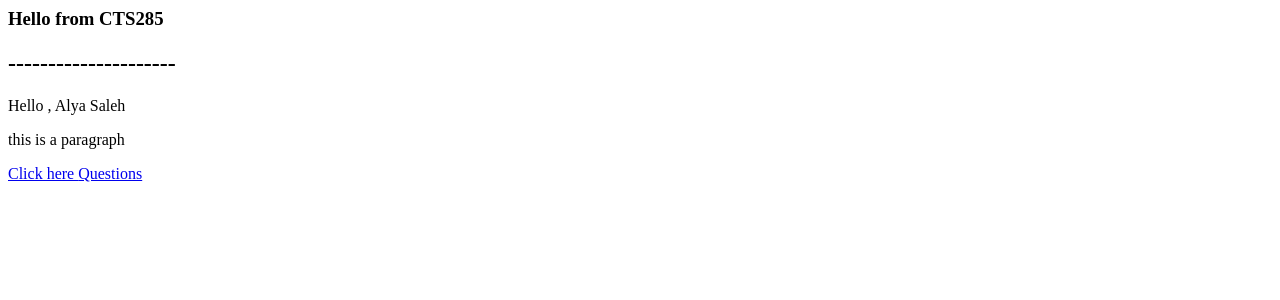
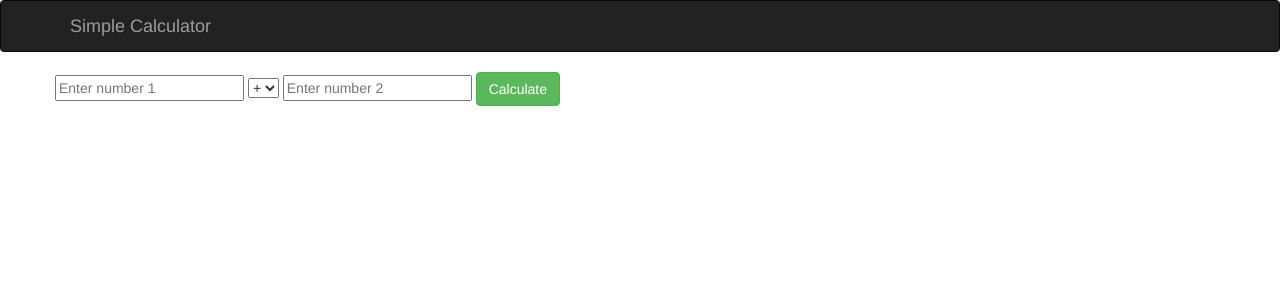
Before and after one commit to Saleha5602/CTS285, a Flask app: page / in a window 1280 px wide. Shown: the top 300 px of the page. Run offline with Flask 3, Linux system fonts and the light colour scheme; some libraries are stand-ins or nearby versions.

Commit message:
Added app,index,results files for the M2HW1.hello,main_page files re for m2t2.

```diff
--- /dev/null
+++ b/m2t1/app.py
@@ -0,0 +1,29 @@
+from flask import Flask, render_template, request  # type: ignore
+
+app = Flask(__name__)
+
+@app.route('/')
+def index():
+    return render_template('index.html')
+
+@app.route('/calculate', methods=['POST'])
+def calculate():
+    num1 = float(request.form['num1'])
+    num2 = float(request.form['num2'])
+    operation = request.form['operation']
+
+    if operation == 'add':
+        result = num1 + num2
+    elif operation == 'subtract':
+        result = num1 - num2
+    elif operation == 'multiply':
+        result = num1 * num2
+    elif operation == 'divide':
+        result = num1 / num2
+    else:
+        result = 'Invalid operation'
+
+    return render_template('result.html', result=result)
+
+if __name__ == '__main__':
+    app.run(debug=True)
--- a/m2t1/hello.py
+++ b/m2t1/hello.py
@@ -1,4 +1,20 @@
-# minimal Flask app
+
+from flask import Flask, redirect, render_template, request, url_for # type: ignore
+
+app = Flask(__name__)
+app.config["DEBUG"] = True
+
+comments = []
+
+@app.route("/", methods=["GET", "POST"])
+def index():
+    if request.method == "GET":
+        return render_template("main_page.html", comments=comments)
+
+    comments.append(request.form["contents"])
+    return redirect(url_for('index'))
+#old code
+""" # minimal Flask app
 from flask import Flask, render_template # type: ignore
 #print("starting flask program", __name__)
 app = Flask(__name__)
@@ -14,4 +30,4 @@ def action():
 
 @app.route("/questions")
 def questions():
-    return "Tried to add another page"
+    return "Tried to add another page" """
--- /dev/null
+++ b/m2t1/templates/index.html
@@ -0,0 +1,52 @@
+<!DOCTYPE html>
+<html>
+<head>
+    <meta charset="utf-8">
+        <meta http-equiv="X-UA-Compatible" content="IE=edge">
+        <meta name="viewport" content="width=device-width, initial-scale=1">
+
+        <link rel="stylesheet" href="https://maxcdn.bootstrapcdn.com/bootstrap/3.3.5/css/bootstrap.min.css" integrity="sha512-dTfge/zgoMYpP7QbHy4gWMEGsbsdZeCXz7irItjcC3sPUFtf0kuFbDz/ixG7ArTxmDjLXDmezHubeNikyKGVyQ==" crossorigin="anonymous">
+    <title>Calculator</title>
+</head>
+<body>
+    <!--h1>Simple Calculator</h1>-->
+    <nav class="navbar navbar-inverse">
+        <div class="container">
+          <div class="navbar-header">
+            <button type="button" class="navbar-toggle collapsed" data-toggle="collapse" data-target="#navbar" aria-expanded="false" aria-controls="navbar">
+              <span class="sr-only">Toggle navigation</span>
+              <span class="icon-bar"></span>
+              <span class="icon-bar"></span>
+              <span class="icon-bar"></span>
+            </button>
+            <a class="navbar-brand" href="#">Simple Calculator</a>
+          </div>
+        </div>
+      </nav>
+
+      <div class="container">
+
+          {% for comment in comments %}
+              <div class="row">
+                  {{ comment }}
+              </div>
+          {% endfor %}
+
+          <div class="row">
+    <form action="/calculate" method="post">
+        <input type="number" name="num1" placeholder="Enter number 1" required>
+        <select name="operation">
+            <option value="add">+</option>
+            <option value="subtract">-</option>
+            <option value="multiply">*</option>
+            <option value="divide">/</option>
+        </select>
+        <input type="number" name="num2" placeholder="Enter number 2" required>
+        <button type="submit" class="btn btn-success" value="Calculate">Calculate</button>
+    </form>
+</div>
+
+</div>
+
+</body>
+</html>
--- a/m2t1/templates/main_page.html
+++ b/m2t1/templates/main_page.html
@@ -1,8 +1,55 @@
 <html>
+    <head>
+        <meta charset="utf-8">
+        <meta http-equiv="X-UA-Compatible" content="IE=edge">
+        <meta name="viewport" content="width=device-width, initial-scale=1">
+
+        <link rel="stylesheet" href="https://maxcdn.bootstrapcdn.com/bootstrap/3.3.5/css/bootstrap.min.css" integrity="sha512-dTfge/zgoMYpP7QbHy4gWMEGsbsdZeCXz7irItjcC3sPUFtf0kuFbDz/ixG7ArTxmDjLXDmezHubeNikyKGVyQ==" crossorigin="anonymous">
+
+        <title>My scratchboard page</title>
+    </head>
+
+    <body>
+        <nav class="navbar navbar-inverse">
+          <div class="container">
+            <div class="navbar-header">
+              <button type="button" class="navbar-toggle collapsed" data-toggle="collapse" data-target="#navbar" aria-expanded="false" aria-controls="navbar">
+                <span class="sr-only">Toggle navigation</span>
+                <span class="icon-bar"></span>
+                <span class="icon-bar"></span>
+                <span class="icon-bar"></span>
+              </button>
+              <a class="navbar-brand" href="#">My scratchpad</a>
+            </div>
+          </div>
+        </nav>
+
+        <div class="container">
+
+            {% for comment in comments %}
+                <div class="row">
+                    {{ comment }}
+                </div>
+            {% endfor %}
+
+            <div class="row">
+                <form action="." method="POST">
+                    <textarea class="form-control" name="contents" placeholder="Enter a comment"></textarea>
+                    <input type="submit" class="btn btn-success" value="Post comment">
+                </form>
+            </div>
+
+        </div>
+
+    </body>
+</html>
+
+
+<!-- <html>
     <h3>Hello from CTS285</h3>
     <h2>---------------------</h2>
     <p>Hello ,{{name}}</p>
     <p>this is a paragraph</p>
     <a href="action">Click here </a>
     <a href=" questions">  Questions </a>
-    </html>
+    </html> -->
```
Also changed, not shown: m2t1/templates/result.html (added, +10 -0 lines), m2t1/README.md.
